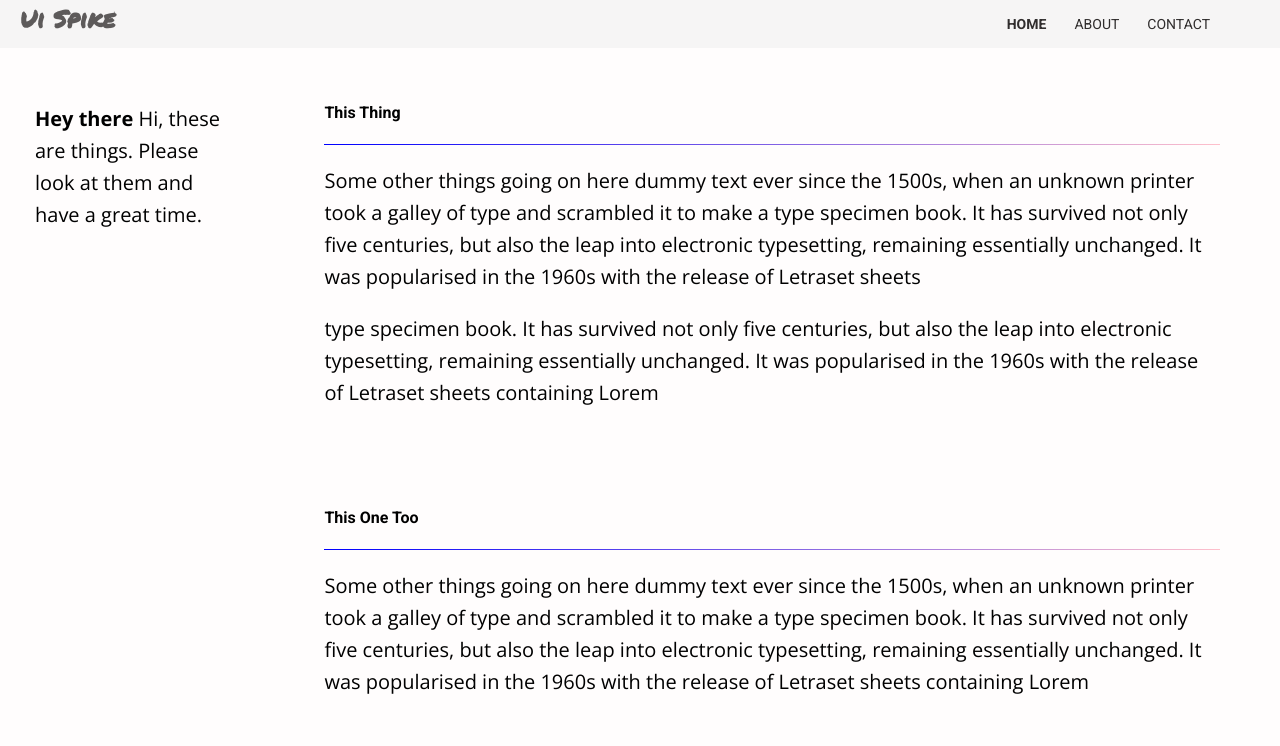
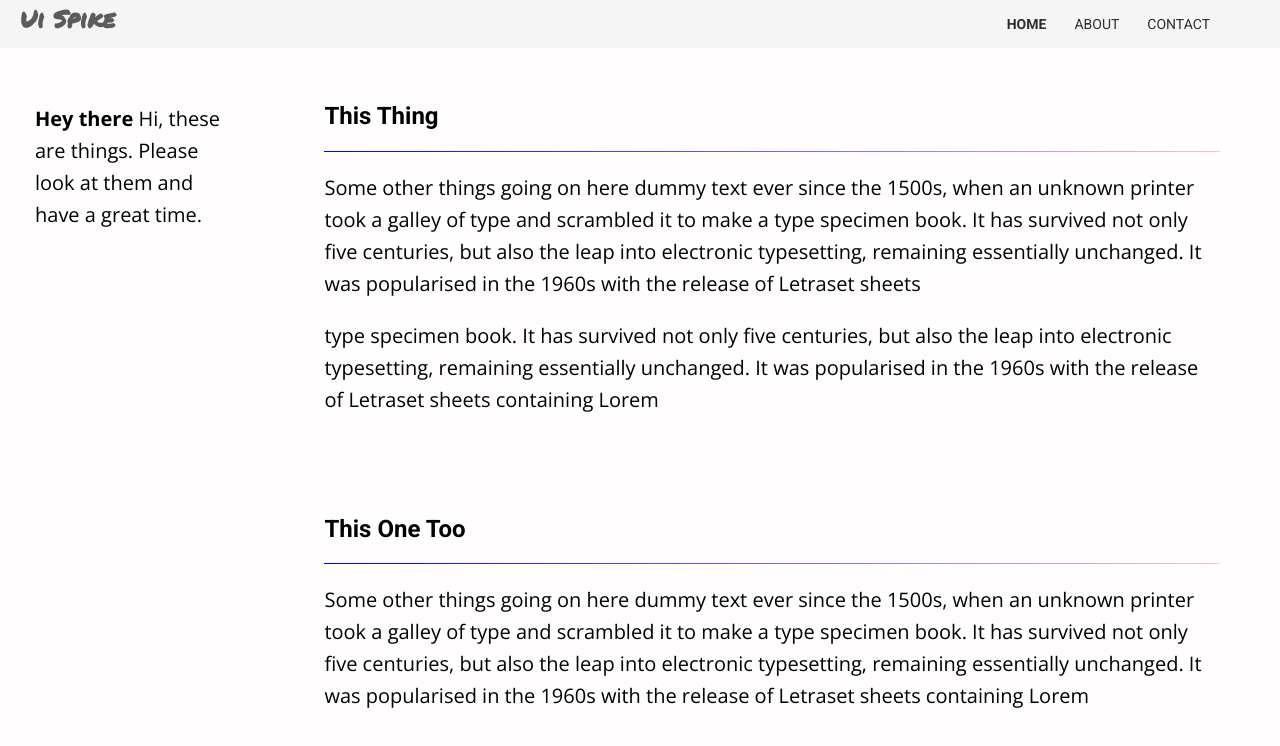
Before and after one commit to akabaker/ui-mobile-spike, an Angular app: page /home in a window 1280 px wide. Shown: the top 746 px of the page. Built offline with nearby package versions, Linux system fonts and the light colour scheme.

Commit message:
show X when menu is active

```diff
--- a/src/app/home/home.component.html
+++ b/src/app/home/home.component.html
@@ -9,7 +9,7 @@
     </div>
     <div class="right-content">
         <section class="right-content-item">
-            <h4>This Thing</h4>
+            <h2>This Thing</h2>
             <div class="underline-gradient"></div>
             <p>
                 Some other things going on here
@@ -28,7 +28,7 @@
             </p>
         </section>
         <section class="right-content-item">
-            <h4>This One Too</h4>
+            <h2>This One Too</h2>
             <div class="underline-gradient"></div>
             <p>
                 Some other things going on here
--- a/src/app/nav/nav.component.html
+++ b/src/app/nav/nav.component.html
@@ -5,7 +5,7 @@
         </div>
         <div class="hamburger push">
             <a eref="javascript:void(0);" (click)="toggleMenu()">
-                <i class="fa fa-bars fa-2x"></i>
+                <i class="fa fa-bars fa-2x" [ngClass]="{'fa-bars': !menuIsActive, 'fa-times': menuIsActive}"></i>
             </a>
         </div>
     </div>
```
